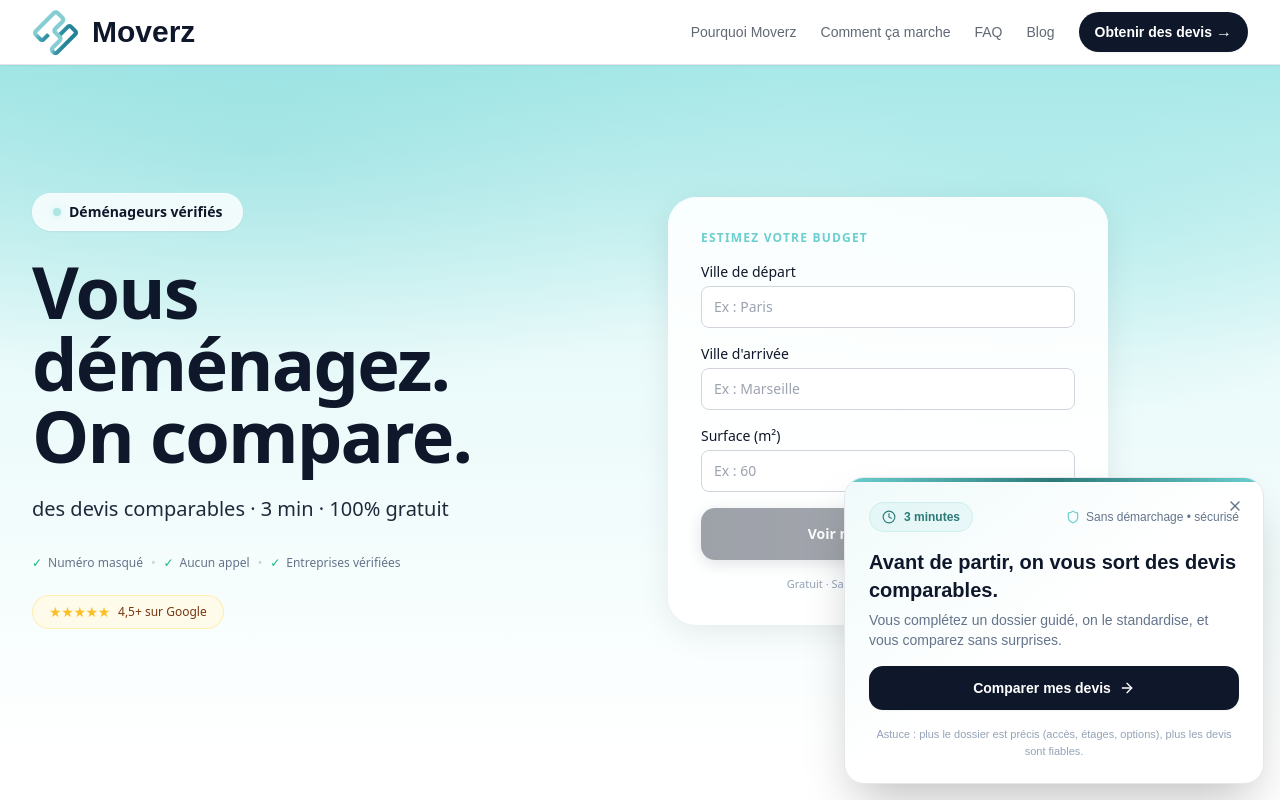
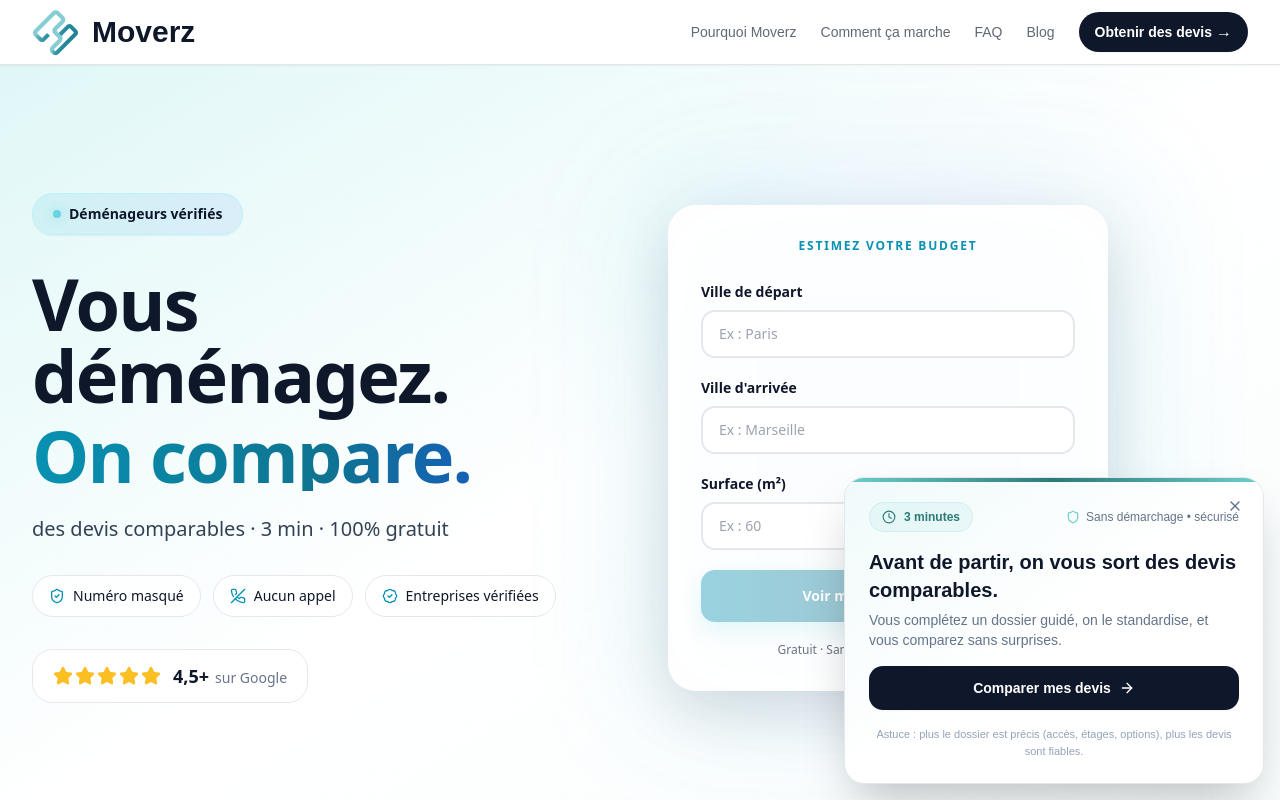
Before and after one commit to gdetaisne/moverz-fr, a Next.js app: page / in a window 1280 px wide. Shown: the top 800 px of the page. Built offline with nearby package versions, Linux system fonts and the light colour scheme; a web font is replaced by a local one.

Commit message:
feat(design): modernisation Hero 2026 - gradient, pills, glassmorphism, micro-animations

```diff
--- a/components/Hero.tsx
+++ b/components/Hero.tsx
@@ -1,5 +1,6 @@
 "use client";
 import { useEffect, useState } from "react";
+import { ShieldCheck, PhoneOff, BadgeCheck, Star } from "lucide-react";
 import HeroBudgetCard from "./HeroBudgetCard";
 
 type AbPromiseVariant = "A" | "B";
@@ -43,7 +44,9 @@ export default function Hero({ abVariant }: HeroProps) {
       : "des devis comparables · 3 min · 100% gratuit";
 
   return (
-    <section className="relative overflow-hidden font-sans bg-hero">
+    <section className="relative overflow-hidden font-sans bg-gradient-to-br from-[#E0F7F7] via-white to-[#E0F7F7]/20">
+      {/* Subtle grid pattern */}
+      <div className="absolute inset-0 bg-[radial-gradient(#E5E7EB_1px,transparent_1px)] [background-size:24px_24px] opacity-10" />
 
       {/* Spacing uniforme */}
       <div className="relative mx-auto max-w-7xl px-4 sm:px-6 lg:px-8 py-20 md:py-32">
@@ -51,33 +54,33 @@ export default function Hero({ abVariant }: HeroProps) {
 
           {/* ========== COLONNE GAUCHE – TEXTE ========== */}
           <div className="mx-auto max-w-2xl text-center lg:mx-0 lg:text-left">
-            {/* Badge lumineux */}
+            {/* Badge moderne avec gradient */}
             <div
-              className="inline-flex items-center gap-2 rounded-full bg-white/80 px-5 py-2 text-sm font-semibold text-[#0F172A] shadow-sm backdrop-blur-sm border border-white/60"
+              className="inline-flex items-center gap-2 rounded-full bg-gradient-to-r from-cyan-500/10 to-blue-500/10 border border-cyan-200/50 backdrop-blur-sm px-5 py-2.5 text-sm font-semibold text-[#0F172A] shadow-sm"
               style={{
                 animation: mounted ? 'fadeInUp 0.6s ease-out' : 'none',
               }}
             >
-              <span className="h-2 w-2 rounded-full bg-[#6BCFCF] animate-pulse shadow-[0_0_8px_rgba(107,207,207,0.6)]" />
+              <span className="h-2 w-2 rounded-full bg-cyan-500 animate-pulse shadow-[0_0_12px_rgba(6,182,212,0.6)]" />
               Déménageurs vérifiés
             </div>
 
-            {/* Titre émotionnel */}
+            {/* Titre émotionnel avec gradient */}
             <h1
-              className="mt-6 text-4xl font-bold tracking-tight leading-[1.15] sm:text-5xl md:text-6xl lg:text-7xl text-[#0F172A]"
+              className="mt-8 text-4xl font-bold tracking-tight leading-[1.15] sm:text-5xl md:text-6xl lg:text-7xl"
               style={{
                 animation: mounted ? 'fadeInUp 0.8s ease-out 0.1s both' : 'none',
               }}
             >
-              Vous déménagez.<br />
-              <span className="text-[#0F172A]">
+              <span className="block text-[#0F172A]">Vous déménagez.</span>
+              <span className="block mt-2 bg-gradient-to-r from-cyan-600 via-cyan-700 to-blue-700 bg-clip-text text-transparent">
                 On compare.
               </span>
             </h1>
 
             {/* Sous-titre clair */}
             <p
-              className="mt-6 text-base md:text-lg lg:text-xl text-[#1E293B] leading-relaxed max-w-xl mx-auto lg:mx-0"
+              className="mt-6 text-base md:text-lg lg:text-xl text-[#334155] leading-relaxed max-w-xl mx-auto lg:mx-0"
               style={{
                 animation: mounted ? 'fadeInUp 1s ease-out 0.2s both' : 'none',
               }}
@@ -85,41 +88,51 @@ export default function Hero({ abVariant }: HeroProps) {
               {heroPromise}
             </p>
 
-            {/* Mini-badges de réassurance (version compacte) */}
+            {/* Pills modernes de réassurance */}
             <div
-              className="mt-8 flex flex-wrap items-center gap-2 justify-center lg:justify-start text-xs text-[#64748B] font-medium"
+              className="mt-8 flex flex-wrap gap-3 justify-center lg:justify-start"
               style={{
-                animation: mounted ? "fadeInUp 1.2s ease-out 0.4s both" : "none",
+                animation: mounted ? "fadeInUp 1.2s ease-out 0.3s both" : "none",
               }}
             >
-              <span className="flex items-center gap-1.5">
-                <span className="text-emerald-500">✓</span> Numéro masqué
-              </span>
-              <span className="text-[#CBD5E1]">•</span>
-              <span className="flex items-center gap-1.5">
-                <span className="text-emerald-500">✓</span> Aucun appel
-              </span>
-              <span className="text-[#CBD5E1]">•</span>
-              <span className="flex items-center gap-1.5">
-                <span className="text-emerald-500">✓</span> Entreprises vérifiées
-              </span>
+              <div className="group flex items-center gap-2 px-4 py-2.5 rounded-full bg-white/80 backdrop-blur-sm border border-gray-200 hover:border-cyan-300 hover:shadow-md hover:shadow-cyan-100/50 transition-all duration-300">
+                <ShieldCheck className="w-4 h-4 text-cyan-600 group-hover:scale-110 transition-transform" />
+                <span className="text-sm font-medium text-[#0F172A]">Numéro masqué</span>
+              </div>
+
+              <div className="group flex items-center gap-2 px-4 py-2.5 rounded-full bg-white/80 backdrop-blur-sm border border-gray-200 hover:border-cyan-300 hover:shadow-md hover:shadow-cyan-100/50 transition-all duration-300">
+                <PhoneOff className="w-4 h-4 text-cyan-600 group-hover:scale-110 transition-transform" />
+                <span className="text-sm font-medium text-[#0F172A]">Aucun appel</span>
+              </div>
+
+              <div className="group flex items-center gap-2 px-4 py-2.5 rounded-full bg-white/80 backdrop-blur-sm border border-gray-200 hover:border-cyan-300 hover:shadow-md hover:shadow-cyan-100/50 transition-all duration-300">
+                <BadgeCheck className="w-4 h-4 text-cyan-600 group-hover:scale-110 transition-transform" />
+                <span className="text-sm font-medium text-[#0F172A]">Entreprises vérifiées</span>
+              </div>
             </div>
 
-            {/* Note Google */}
+            {/* Note Google modernisée */}
             <div
-              className="mt-6 flex justify-center lg:justify-start"
+              className="mt-8 flex justify-center lg:justify-start"
               style={{
-                animation: mounted ? "fadeInUp 1.4s ease-out 0.5s both" : "none",
+                animation: mounted ? "fadeInUp 1.4s ease-out 0.4s both" : "none",
               }}
             >
               <a
                 href="https://www.google.com/maps/place/Moverz/@46.881154,3.0417412,6z/data=!3m1!4b1!4m6!3m5!1s0x65777ea3ad50b1c1:0xdcc12b2e04254f4!8m2!3d46.881154!4d3.0417412!16s%2Fg%2F11ylmz4jk6?entry=ttu"
                 target="_blank"
                 rel="noopener noreferrer"
-                className="flex items-center gap-2 rounded-full bg-amber-50 border border-amber-200/60 px-4 py-1.5 text-xs font-medium text-[#78350F] hover:bg-amber-100 transition-colors"
+                className="group flex items-center gap-3 px-5 py-3 rounded-2xl bg-white/90 backdrop-blur-sm border border-gray-200 hover:border-amber-300 hover:shadow-lg hover:shadow-amber-100/50 transition-all duration-300"
               >
-                <span className="text-amber-400 text-sm tracking-tight">★★★★★</span>
-                <span>4,5+ sur Google</span>
+                <div className="flex gap-0.5">
+                  {[...Array(5)].map((_, i) => (
+                    <Star key={i} className="w-5 h-5 fill-amber-400 text-amber-400" />
+                  ))}
+                </div>
+                <div className="flex items-baseline gap-1.5">
+                  <span className="text-lg font-bold text-[#0F172A]">4,5+</span>
+                  <span className="text-sm text-[#64748B]">sur Google</span>
+                </div>
               </a>
             </div>
           </div>
@@ -128,10 +141,14 @@ export default function Hero({ abVariant }: HeroProps) {
         <div
           className="relative mx-auto w-full max-w-[440px] lg:mx-0"
           style={{
-            animation: mounted ? 'fadeInUp 1s ease-out 0.4s both' : 'none',
+            animation: mounted ? 'fadeInUp 1s ease-out 0.5s both' : 'none',
           }}
         >
-          <HeroBudgetCard ab={ab} />
+          {/* Glow effect derrière la card */}
+          <div className="absolute -inset-6 bg-gradient-to-r from-cyan-500/20 via-blue-500/20 to-cyan-500/20 rounded-3xl blur-3xl opacity-60" />
+          <div className="relative">
+            <HeroBudgetCard ab={ab} />
+          </div>
         </div>
         </div>
       </div>
--- a/components/HeroBudgetCard.tsx
+++ b/components/HeroBudgetCard.tsx
@@ -159,7 +159,7 @@ function CityAutocomplete({
 
   return (
     <div ref={wrapperRef} className="relative">
-      <label className="block text-sm font-medium text-[#0F172A] mb-1">{label}</label>
+      <label className="block text-sm font-semibold text-[#0F172A] mb-2">{label}</label>
       <div className="relative">
         <input
           type="text"
@@ -168,26 +168,26 @@ function CityAutocomplete({
           onFocus={() => { setFocused(true); suggestions.length > 0 && setOpen(true); }}
           onBlur={() => setFocused(false)}
           placeholder={placeholder}
-          className={`w-full rounded-lg border bg-white px-3 py-2.5 pr-9 text-sm text-[#0F172A] focus:outline-none focus:ring-2 focus:ring-offset-2 transition-all ${
+          className={`w-full rounded-xl border-2 bg-white px-4 py-3 pr-10 text-sm text-[#0F172A] placeholder:text-gray-400 focus:outline-none focus:ring-4 transition-all duration-300 ${
             unrecognized
-              ? "border-amber-400 focus:border-amber-400 focus:ring-amber-200/50 shadow-[0_0_0_3px_rgba(251,191,36,0.1)]"
+              ? "border-amber-400 focus:border-amber-500 focus:ring-amber-500/20"
               : value
-                ? "border-emerald-400 focus:border-[#6BCFCF] focus:ring-[#6BCFCF]/40 shadow-[0_0_0_3px_rgba(16,185,129,0.1)]"
-                : "border-[#D1D5DB] focus:border-[#6BCFCF] focus:ring-[#6BCFCF]/40"
+                ? "border-emerald-400 focus:border-cyan-500 focus:ring-cyan-500/20"
+                : "border-gray-200 focus:border-cyan-500 focus:ring-cyan-500/20"
           }`}
         />
         {statusIcon}
       </div>
       {unrecognized && (
-        <p className="mt-1 text-xs text-amber-600">Sélectionnez une ville dans la liste</p>
+        <p className="mt-1.5 text-xs text-amber-600 font-medium">Sélectionnez une ville dans la liste</p>
       )}
       {open && suggestions.length > 0 && (
-        <ul className="absolute z-50 mt-1 w-full rounded-lg border border-[#E5E7EB] bg-white shadow-lg max-h-48 overflow-y-auto">
+        <ul className="absolute z-50 mt-2 w-full rounded-xl border border-gray-200 bg-white shadow-2xl max-h-48 overflow-y-auto">
           {suggestions.map((s, i) => (
             <li
               key={`${s.postcode}-${i}`}
               onMouseDown={(e) => { e.preventDefault(); pick(s); }}
-              className="cursor-pointer px-3 py-2 text-sm hover:bg-[#F0FDFA] transition-colors"
+              className="cursor-pointer px-4 py-2.5 text-sm hover:bg-cyan-50 transition-colors first:rounded-t-xl last:rounded-b-xl"
             >
               {s.label}
             </li>
@@ -258,34 +258,44 @@ export default function HeroBudgetCard({ ab = "A" }: { ab?: "A" | "B" }) {
   /* ---------- RESULT STATE (Step 2) ---------- */
   if (estimate) {
     return (
-      <div className="rounded-3xl bg-white/90 backdrop-blur-xl shadow-[0_8px_32px_rgba(0,0,0,0.08)] border border-white/40 p-8 space-y-5">
-        <p className="text-xs font-semibold uppercase tracking-widest text-[#6BCFCF]">
-          Estimation indicative
-        </p>
+      <div className="rounded-3xl bg-white/95 backdrop-blur-xl shadow-[0_20px_60px_rgba(0,0,0,0.12)] border border-white/60 p-8 space-y-6">
+        <div className="text-center pb-2">
+          <p className="text-xs font-bold uppercase tracking-[0.15em] text-cyan-600">
+            Estimation indicative
+          </p>
+        </div>
 
-        <div className="text-center space-y-1">
-          <p className="text-sm text-[#64748B]">
+        <div className="text-center space-y-2">
+          <p className="text-sm text-gray-600 font-medium">
             {origin!.city} → {destination!.city} · {surface} m²
           </p>
-          <p className="text-4xl font-bold text-[#0F172A]">
+          <p className="text-4xl font-bold text-[#0F172A] tracking-tight">
             {estimate.min.toLocaleString("fr-FR")} € – {estimate.max.toLocaleString("fr-FR")} €
           </p>
-          <p className="text-xs text-[#94A3B8]">Formule standard · Estimation non contractuelle</p>
+          <p className="text-xs text-gray-500">Formule standard · Estimation non contractuelle</p>
         </div>
 
         <button
           type="button"
           disabled={redirecting}
           onClick={handleRedirect}
-          className="block w-full rounded-xl bg-gradient-to-r from-[#0F172A] to-[#1E293B] py-4 text-center text-sm font-semibold text-white shadow-[0_4px_16px_rgba(15,23,42,0.3)] hover:shadow-[0_8px_24px_rgba(15,23,42,0.4)] disabled:opacity-60 active:scale-[0.98] md:hover:scale-[1.02] transition-all duration-200 touch-manipulation"
+          className="group relative block w-full rounded-xl bg-gradient-to-r from-cyan-600 via-cyan-700 to-blue-700 py-4 text-center text-sm font-bold text-white shadow-[0_8px_24px_rgba(6,182,212,0.3)] hover:shadow-[0_12px_32px_rgba(6,182,212,0.4)] disabled:opacity-60 active:scale-[0.98] md:hover:scale-[1.02] transition-all duration-300 touch-manipulation overflow-hidden"
         >
-          {redirecting ? "Redirection…" : "Affiner mon budget →"}
+          <span className="relative z-10 flex items-center justify-center gap-2">
+            {redirecting ? "Redirection…" : "Affiner mon budget"}
+            {!redirecting && (
+              <svg className="w-5 h-5 group-hover:translate-x-1 transition-transform duration-300" fill="none" stroke="currentColor" strokeWidth={2} viewBox="0 0 24 24">
+                <path strokeLinecap="round" strokeLinejoin="round" d="M13 7l5 5m0 0l-5 5m5-5H6" />
+              </svg>
+            )}
+          </span>
+          <div className="absolute inset-0 bg-gradient-to-r from-blue-700 to-cyan-600 opacity-0 group-hover:opacity-100 transition-opacity duration-300" />
         </button>
 
         <button
           type="button"
           onClick={() => setEstimate(null)}
-          className="block w-full text-center text-xs font-medium text-[#64748B] hover:text-[#0F172A] transition-colors"
+          className="block w-full text-center text-sm font-semibold text-gray-600 hover:text-[#0F172A] transition-colors"
         >
           ← Modifier mes infos
         </button>
@@ -295,10 +305,12 @@ export default function HeroBudgetCard({ ab = "A" }: { ab?: "A" | "B" }) {
 
   /* ---------- FORM STATE ---------- */
   return (
-    <div className="rounded-3xl bg-white/90 backdrop-blur-xl shadow-[0_8px_32px_rgba(0,0,0,0.08)] border border-white/40 p-8 space-y-4">
-      <p className="text-xs font-semibold uppercase tracking-widest text-[#6BCFCF]">
-        Estimez votre budget
-      </p>
+    <div className="rounded-3xl bg-white/95 backdrop-blur-xl shadow-[0_20px_60px_rgba(0,0,0,0.12)] border border-white/60 p-8 space-y-5">
+      <div className="text-center pb-2">
+        <p className="text-xs font-bold uppercase tracking-[0.15em] text-cyan-600">
+          Estimez votre budget
+        </p>
+      </div>
 
       <CityAutocomplete
         label="Ville de départ"
@@ -317,7 +329,7 @@ export default function HeroBudgetCard({ ab = "A" }: { ab?: "A" | "B" }) {
       />
 
       <div>
-        <label className="block text-sm font-medium text-[#0F172A] mb-1">Surface (m²)</label>
+        <label className="block text-sm font-semibold text-[#0F172A] mb-2">Surface (m²)</label>
         <input
           type="number"
           inputMode="numeric"
@@ -326,7 +338,7 @@ export default function HeroBudgetCard({ ab = "A" }: { ab?: "A" | "B" }) {
           value={surface}
           onChange={(e) => setSurface(e.target.value)}
           placeholder="Ex : 60"
-          className="w-full rounded-lg border border-[#D1D5DB] bg-white px-3 py-2.5 text-sm text-[#0F172A] focus:border-[#6BCFCF] focus:outline-none focus:ring-2 focus:ring-[#6BCFCF]/40 focus:ring-offset-2 transition-all"
+          className="w-full rounded-xl border-2 border-gray-200 bg-white px-4 py-3 text-sm text-[#0F172A] placeholder:text-gray-400 focus:border-cyan-500 focus:outline-none focus:ring-4 focus:ring-cyan-500/20 transition-all duration-300"
         />
       </div>
 
@@ -346,12 +358,20 @@ export default function HeroBudgetCard({ ab = "A" }: { ab?: "A" | "B" }) {
         type="button"
         disabled={!canSubmit || loading}
         onClick={handleEstimate}
-        className="w-full rounded-xl bg-gradient-to-r from-[#0F172A] to-[#1E293B] py-4 text-sm font-semibold text-white disabled:opacity-40 shadow-[0_4px_16px_rgba(15,23,42,0.3)] hover:shadow-[0_8px_24px_rgba(15,23,42,0.4)] active:scale-[0.98] md:hover:scale-[1.02] transition-all duration-200 disabled:hover:scale-100 disabled:hover:shadow-[0_4px_16px_rgba(15,23,42,0.3)] touch-manipulation"
+        className="group relative w-full rounded-xl bg-gradient-to-r from-cyan-600 via-cyan-700 to-blue-700 py-4 text-sm font-bold text-white disabled:opacity-40 disabled:cursor-not-allowed shadow-[0_8px_24px_rgba(6,182,212,0.3)] hover:shadow-[0_12px_32px_rgba(6,182,212,0.4)] active:scale-[0.98] md:hover:scale-[1.02] transition-all duration-300 disabled:hover:scale-100 disabled:hover:shadow-[0_8px_24px_rgba(6,182,212,0.3)] touch-manipulation overflow-hidden"
       >
-        {loading ? "Calcul en cours…" : "Voir mon estimation →"}
+        <span className="relative z-10 flex items-center justify-center gap-2">
+          {loading ? "Calcul en cours…" : "Voir mon estimation"}
+          {!loading && (
+            <svg className="w-5 h-5 group-hover:translate-x-1 transition-transform duration-300" fill="none" stroke="currentColor" strokeWidth={2} viewBox="0 0 24 24">
+              <path strokeLinecap="round" strokeLinejoin="round" d="M13 7l5 5m0 0l-5 5m5-5H6" />
+            </svg>
+          )}
+        </span>
+        <div className="absolute inset-0 bg-gradient-to-r from-blue-700 to-cyan-600 opacity-0 group-hover:opacity-100 transition-opacity duration-300" />
       </button>
 
-      <p className="text-[11px] text-center text-[#94A3B8]">
+      <p className="text-xs text-center text-gray-500 font-medium">
         Gratuit · Sans engagement · Sans appel
       </p>
     </div>
```
